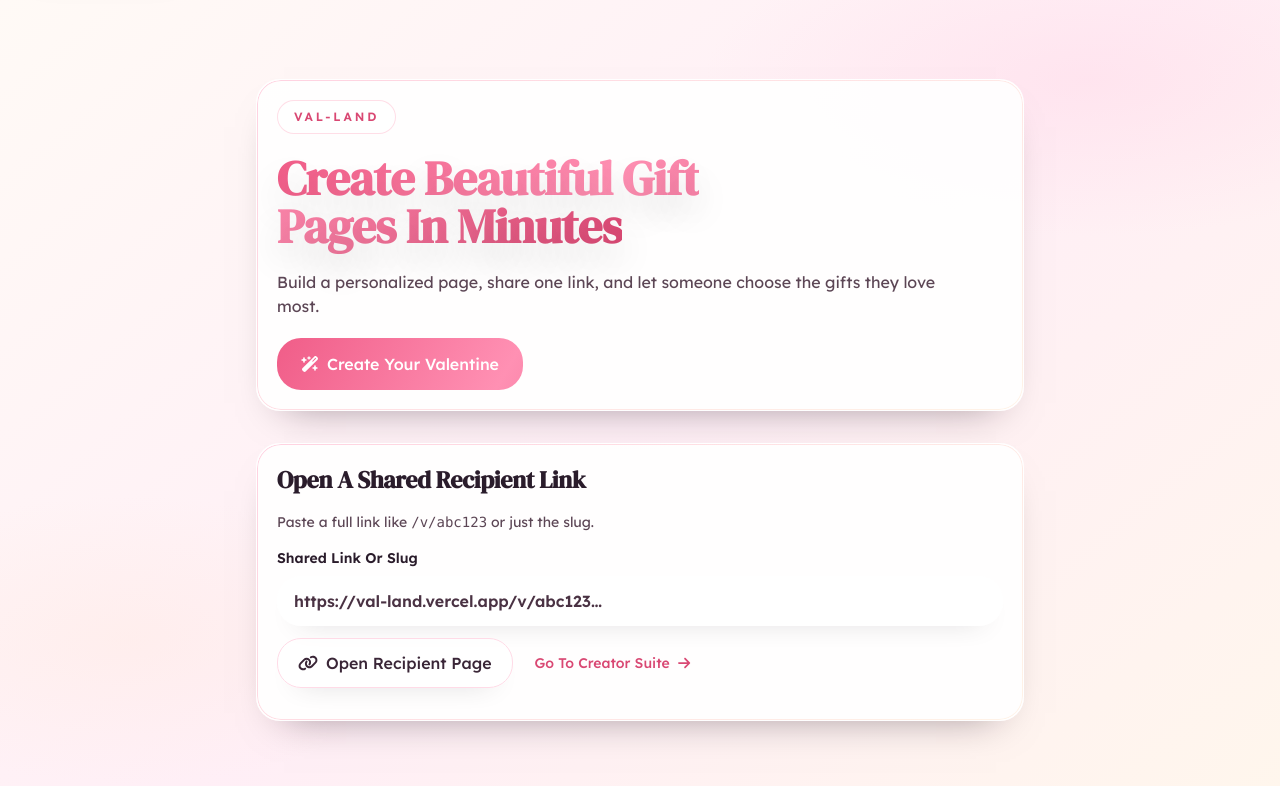
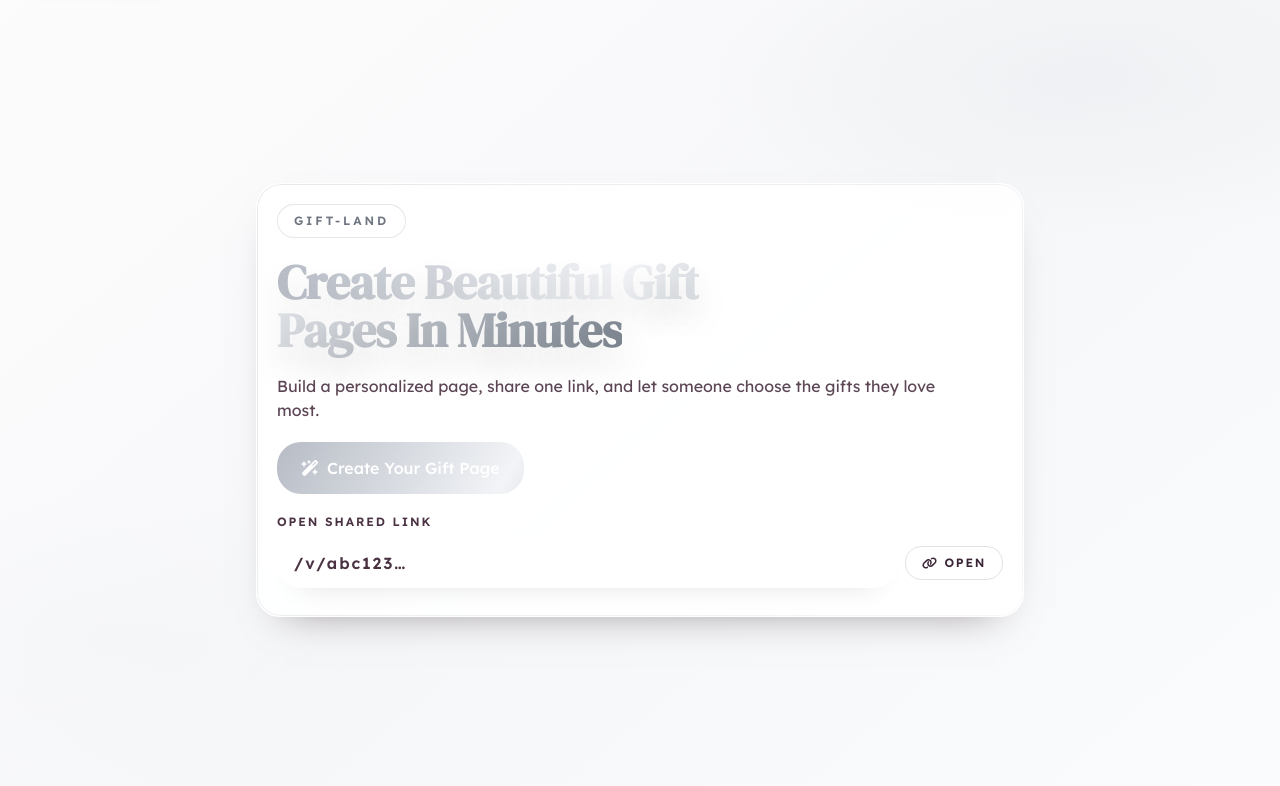
Before and after one commit to Emmanuelnoi/val-land, a React (Vite) app: page / in a window 1280 px wide. Shown: the top 786 px of the page. Built offline with nearby package versions, Linux system fonts and the light colour scheme.

Commit message:
Rebrand to Gift-land and default to mono-light

```diff
--- a/index.html
+++ b/index.html
@@ -9,20 +9,23 @@
     <meta name="viewport" content="width=device-width, initial-scale=1.0" />
     <meta name="description" content="Create personalized gift pages and share one link in seconds." />
     <meta name="theme-color" content="#f6ebf1" />
-    <meta property="og:title" content="Val-land" />
+    <meta property="og:title" content="Gift-land" />
     <meta
       property="og:description"
       content="Create personalized gift pages and share one link in seconds."
     />
     <meta property="og:type" content="website" />
     <meta property="og:url" content="https://val-land.vercel.app/" />
+    <meta property="og:image" content="https://val-land.vercel.app/og-gift-land.svg" />
+    <meta property="og:image:alt" content="Gift-land preview card" />
     <meta name="twitter:card" content="summary" />
-    <meta name="twitter:title" content="Val-land" />
+    <meta name="twitter:title" content="Gift-land" />
     <meta
       name="twitter:description"
       content="Create personalized gift pages and share one link in seconds."
     />
-    <title>Valentine</title>
+    <meta name="twitter:image" content="https://val-land.vercel.app/og-gift-land.svg" />
+    <title>Gift-land</title>
   </head>
   <body>
     <div id="root"></div>
--- a/src/components/PageShell.tsx
+++ b/src/components/PageShell.tsx
@@ -10,7 +10,7 @@
 export default function PageShell({
   children,
   background = 'romance',
-  theme = 'valentine'
+  theme = 'mono-light'
 }: PageShellProps) {
   const bgClass = background === 'sparkles' ? 'bg-sparkles' : 'bg-romance';
 
--- a/src/components/RecipientFlow.tsx
+++ b/src/components/RecipientFlow.tsx
@@ -147,9 +147,9 @@
       };
     default:
       return {
-        collectionLabel: 'Valentine Collection',
-        headline: name ? `${name}, Will You Be My Valentine?` : 'Will You Be My Valentine?',
-        fallbackMessage: 'A small question with a soft landing.',
+        collectionLabel: 'Gift-land Collection',
+        headline: name ? `${name}, Want To Pick Your Gifts?` : 'Want To Pick Your Gifts?',
+        fallbackMessage: 'A thoughtful invite with a soft landing.',
         giftsTitle: 'Pick Three',
         giftsSubtitle: 'Three elegant treats, one effortless choice.',
         thanksTitle: 'You Chose Beautifully',
@@ -276,7 +276,7 @@
   const handleShare = async () => {
     if (typeof window === 'undefined') return;
     const url = window.location.href;
-    const title = config.toName ? `${config.toName}'s Valentine` : 'Valentine';
+    const title = config.toName ? `${config.toName}'s Gift Page` : 'Gift-land';
     const text = config.toName
       ? `A little something for ${config.toName}.`
       : 'A little something for you.';
@@ -353,7 +353,7 @@
                     className="btn-secondary inline-flex items-center gap-2 rounded-2xl px-4 py-2 text-sm font-semibold shadow-soft focus-ring transition-transform duration-200 hover:-translate-y-0.5 touch-manipulation"
                   >
                     <FontAwesomeIcon icon={faWandMagicSparkles} aria-hidden="true" />
-                    Create Your Valentine
+                    Create Your Gift Page
                   </Link>
                 ) : null}
               </div>
--- a/src/data/recipient.ts
+++ b/src/data/recipient.ts
@@ -1,3 +1,3 @@
-// Update this to the name you want to display in the Valentine prompt.
+// Update this to the name you want to display in the gift prompt.
 export const recipientName = 'Bri';
 export const recipientMessage = 'You’re stuck with me, Bri. I dare you to click no.';
--- a/src/lib/api.ts
+++ b/src/lib/api.ts
@@ -75,7 +75,7 @@
     };
 
     if (!response.ok || !data.ok) {
-      return { ok: false, error: data.error ?? 'Failed to create Valentine' };
+      return { ok: false, error: data.error ?? 'Failed to create gift page' };
     }
 
     const origin =
--- a/src/lib/themes.ts
+++ b/src/lib/themes.ts
@@ -40,7 +40,7 @@
 export const THEMES: ThemeDefinition[] = [
   {
     key: 'valentine',
-    label: 'Valentine',
+    label: 'Romance',
     description: 'Romantic blush with soft glow.',
     preview: ['#f05d88', '#ff90b3', '#ffd4b2'],
     confetti: ['#FF90B3', '#F05D88', '#FFD4B2', '#FFE7F0', '#D94873', '#FFB3C7']
@@ -173,7 +173,7 @@
   }
 ];
 
-export const DEFAULT_THEME: ThemeKey = 'valentine';
+export const DEFAULT_THEME: ThemeKey = 'mono-light';
 
 export const THEME_KEYS = THEMES.map((theme) => theme.key);
 
@@ -195,7 +195,7 @@
 export function getTheme(key?: string): ThemeDefinition {
   const normalized = normalizeThemeKey(key);
   const match = THEMES.find((theme) => theme.key === normalized);
-  return match ?? THEMES[0];
+  return match ?? THEMES.find((theme) => theme.key === DEFAULT_THEME) ?? THEMES[0];
 }
 
 export function getThemeFamily(key: ThemeKey | LegacyThemeKey) {
--- a/src/pages/Create.tsx
+++ b/src/pages/Create.tsx
@@ -132,7 +132,7 @@
         return 'Create a Gift Page';
       case 'valentine':
       default:
-        return 'Create Your Valentine';
+        return 'Create Your Gift Page';
     }
   }, [selectedTheme]);
   const createSubtitle = useMemo(() => {
@@ -194,7 +194,7 @@
     () => [
       {
         id: 'valentine' as const,
-        label: 'Valentine',
+        label: 'Romance',
         themes: THEMES.filter((theme) => ['valentine', 'sunset-gold', 'peach-cream'].includes(theme.key))
       },
       {
@@ -692,7 +692,7 @@
           <div className="flex flex-wrap items-center gap-3">
             <Button type="submit" variant="primary" size="lg" disabled={isSubmitting}>
               <FontAwesomeIcon icon={faWandMagicSparkles} aria-hidden="true" />
-              {isSubmitting ? 'Creating…' : 'Generate Share Link'}
+              {isSubmitting ? 'Creating…' : 'Generate Gift Page'}
             </Button>
             {copyMessage ? (
               <span className="text-xs font-semibold uppercase tracking-[0.22em] text-ink-300" aria-live="polite">
@@ -768,7 +768,7 @@
             <Card className="bg-white/70">
               <div className="space-y-2 text-sm text-ink-400">
                 <p className="font-semibold text-ink-500">Share and results links</p>
-                <p>Generate your Valentine to reveal share + results links.</p>
+                <p>Generate your gift page to reveal share + results links.</p>
               </div>
             </Card>
           )}
--- a/src/pages/Home.tsx
+++ b/src/pages/Home.tsx
@@ -1,10 +1,10 @@
 import { useState } from 'react';
 import type { FormEvent } from 'react';
 import { FontAwesomeIcon } from '@fortawesome/react-fontawesome';
-import { faArrowRight, faLink, faWandMagicSparkles } from '@fortawesome/free-solid-svg-icons';
+import { faLink, faWandMagicSparkles } from '@fortawesome/free-solid-svg-icons';
 import Card from '../components/Card';
-import Button from '../components/Button';
-import { Link, useRouter } from '../router';
+import { Link } from '../router';
+import { useRouter } from '../router';
 
 function normalizeRecipientPath(input: string): string | null {
   const value = input.trim();
@@ -30,7 +30,7 @@
   const [recipientLink, setRecipientLink] = useState('');
   const [linkError, setLinkError] = useState('');
 
-  const handleOpenRecipient = (event: FormEvent<HTMLFormElement>) => {
+  const handleOpenSharedLink = (event: FormEvent<HTMLFormElement>) => {
     event.preventDefault();
     const destination = normalizeRecipientPath(recipientLink);
     if (!destination) {
@@ -45,59 +45,46 @@
     <div className="flex flex-1 flex-col justify-center gap-8 py-8">
       <Card className="mx-auto w-full max-w-3xl">
         <div className="space-y-5">
-          <span className="valentine-chip">Val-land</span>
+          <span className="valentine-chip">Gift-land</span>
           <h1 className="text-balance text-3xl font-semibold leading-tight text-shadow-soft sm:text-5xl">
             <span className="text-rose-gradient">Create Beautiful Gift Pages In Minutes</span>
           </h1>
           <p className="max-w-2xl text-base text-ink-300/90">
             Build a personalized page, share one link, and let someone choose the gifts they love most.
           </p>
-          <div className="flex flex-wrap gap-3">
+          <div className="flex flex-wrap items-center gap-3">
             <Link
               to="/create"
               className="btn-primary inline-flex items-center gap-2 rounded-2xl px-6 py-3.5 text-base font-medium transition-transform duration-200 hover:-translate-y-0.5 focus-ring touch-manipulation"
             >
               <FontAwesomeIcon icon={faWandMagicSparkles} aria-hidden="true" />
-              Create Your Valentine
+              Create Your Gift Page
             </Link>
           </div>
-        </div>
-      </Card>
-
-      <Card className="mx-auto w-full max-w-3xl bg-white/85">
-        <div className="space-y-4">
-          <h2 className="text-balance text-2xl font-semibold text-ink-500">Open A Shared Recipient Link</h2>
-          <p className="text-sm text-ink-300/90">
-            Paste a full link like <code>/v/abc123</code> or just the slug.
-          </p>
-          <form className="space-y-3" onSubmit={handleOpenRecipient}>
-            <label className="flex flex-col gap-2 text-sm font-semibold text-ink-500">
-              Shared Link Or Slug
+          <form className="space-y-2" onSubmit={handleOpenSharedLink}>
+            <label className="flex flex-col gap-2 text-xs font-semibold uppercase tracking-[0.16em] text-ink-300">
+              Open Shared Link
+              <div className="flex flex-wrap items-center gap-2">
                 <input
                   type="text"
                   name="recipientPath"
-                className="input-field"
+                  className="input-field min-w-[220px] flex-1"
                   value={recipientLink}
                   onChange={(event) => setRecipientLink(event.target.value)}
                   autoComplete="off"
-                placeholder="https://val-land.vercel.app/v/abc123…"
+                  placeholder="/v/abc123…"
                   aria-invalid={Boolean(linkError)}
                   aria-describedby={linkError ? 'recipient-link-error' : undefined}
                 />
+                <button
+                  type="submit"
+                  className="btn-secondary inline-flex items-center gap-2 rounded-xl px-4 py-2 text-xs font-semibold uppercase tracking-[0.14em] focus-ring touch-manipulation"
+                >
+                  <FontAwesomeIcon icon={faLink} aria-hidden="true" />
+                  Open
+                </button>
+              </div>
             </label>
-            <div className="flex flex-wrap items-center gap-3">
-              <Button type="submit" variant="secondary" size="md">
-                <FontAwesomeIcon icon={faLink} aria-hidden="true" />
-                Open Recipient Page
-              </Button>
-              <Link
-                to="/create"
-                className="link-soft inline-flex items-center gap-2 rounded-full px-2.5 py-1 focus-ring touch-manipulation"
-              >
-                Go To Creator Suite
-                <FontAwesomeIcon icon={faArrowRight} aria-hidden="true" />
-              </Link>
-            </div>
             <p id="recipient-link-error" className="text-xs text-accent" aria-live="polite">
               {linkError}
             </p>
--- a/src/pages/RecipientBySlug.tsx
+++ b/src/pages/RecipientBySlug.tsx
@@ -66,7 +66,7 @@
           <div className="flex items-start gap-3 text-sm text-accent-strong">
             <FontAwesomeIcon icon={faTriangleExclamation} className="mt-0.5" aria-hidden="true" />
             <div>
-              <p className="font-semibold">We couldn’t load this Valentine.</p>
+              <p className="font-semibold">We couldn’t load this gift page.</p>
               <p className="text-accent-muted">{error ?? 'Please check the link and try again.'}</p>
             </div>
           </div>
--- a/src/pages/Results.tsx
+++ b/src/pages/Results.tsx
@@ -100,7 +100,7 @@
                 to="/create"
                 className="mt-3 inline-flex text-sm font-semibold text-accent hover-text-accent-strong focus-ring touch-manipulation"
               >
-                Create a New Valentine
+                Create a New Gift Page
               </Link>
             </div>
           </div>
```
Also changed, not shown: public/favicon.svg, public/og-gift-land.svg (added). Lines whose indentation alone changed are shown as unchanged.
